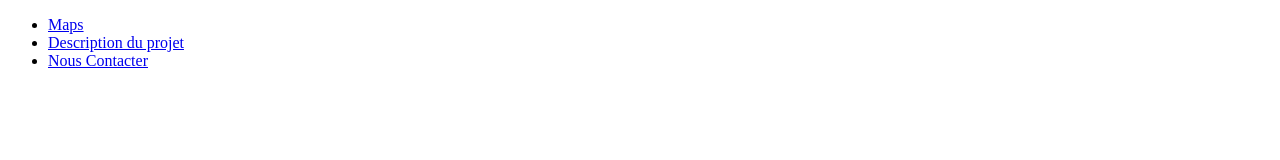
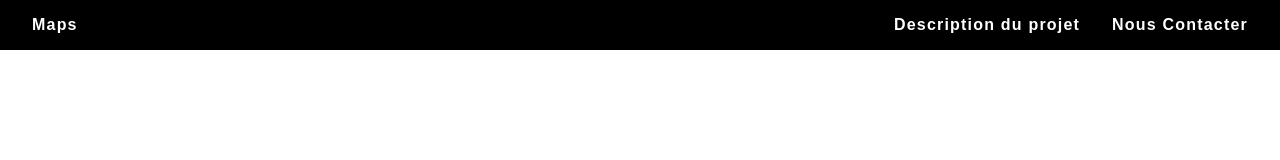
Before and after one commit to Low-Ping871/TP3--Web, a plain HTML site: page PageConfirmationContact.html in a window 1280 px wide. Drawn offline with Linux system fonts and the light colour scheme.

Commit message:
Implémentation du lien css pour la page confirmation contact

```diff
--- a/PageConfirmationContact.html
+++ b/PageConfirmationContact.html
@@ -4,6 +4,7 @@
     <meta charset="UTF-8">
     <meta name="viewport" content="width=device-width, initial-scale=1.0">
     <title>Document</title>
+    <link rel="stylesheet" href="StylePageConfirmationContact.css" type="text/css">
 </head>
 <body>
     <nav>
```
